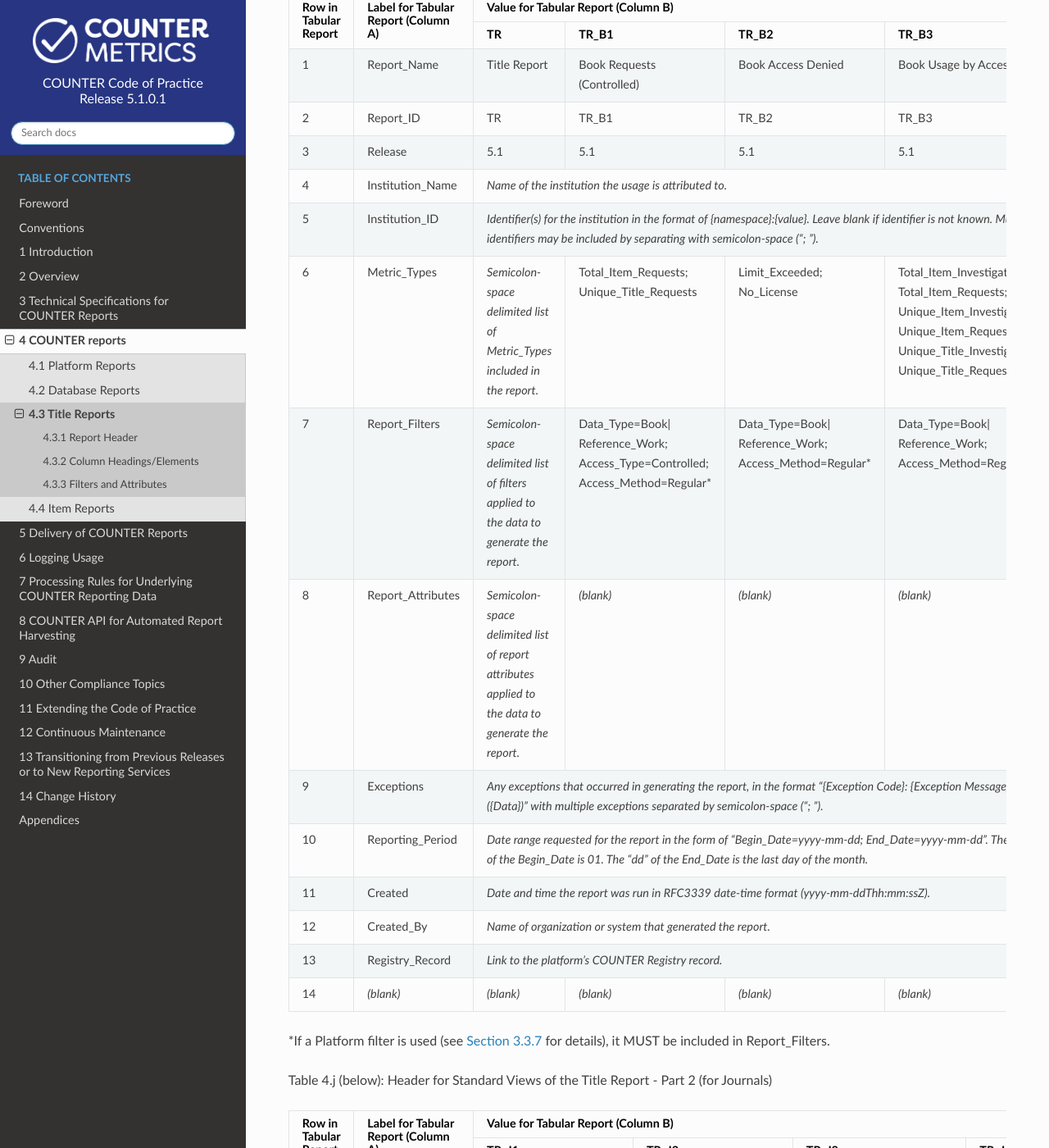
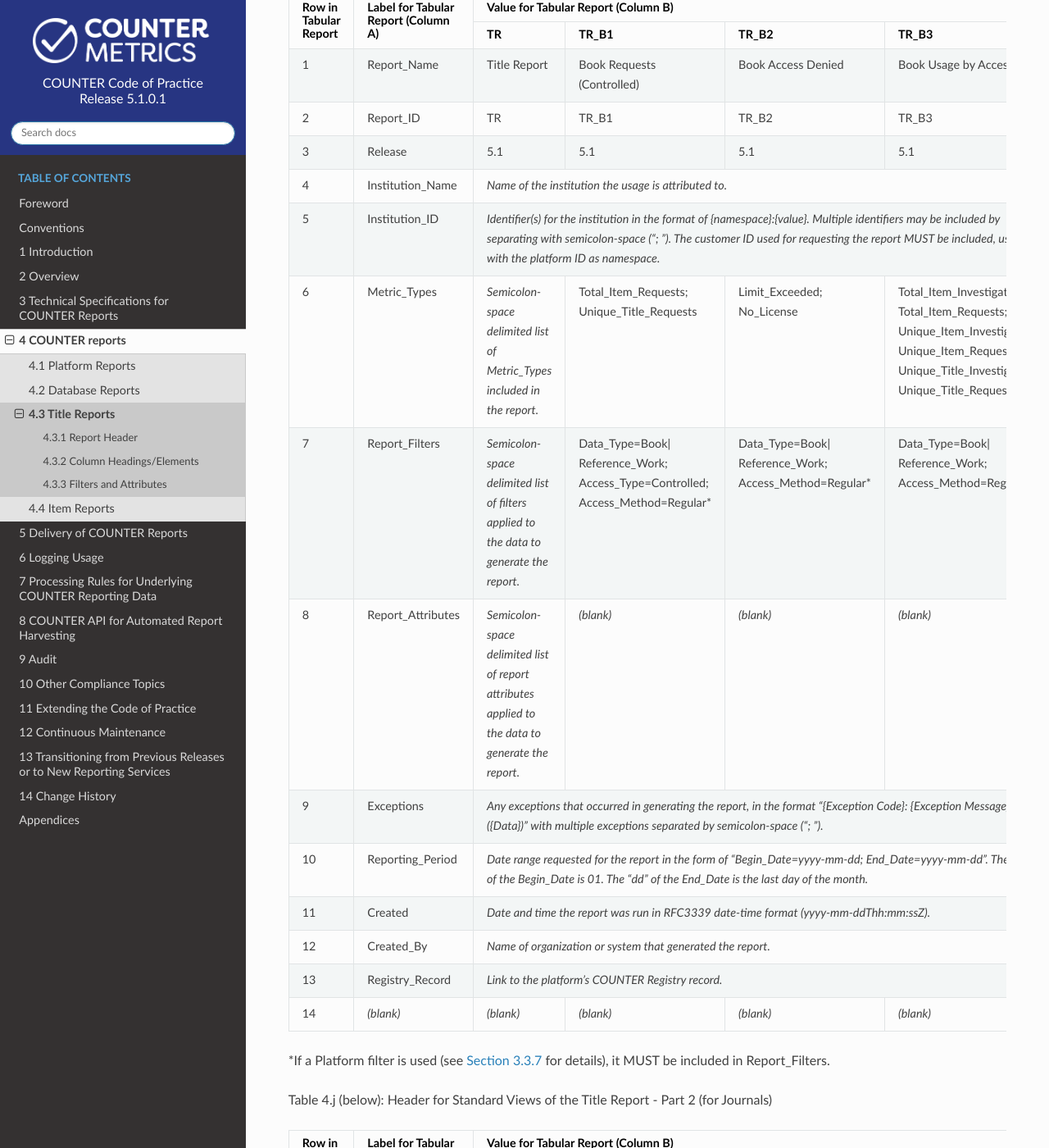
Before and after one commit to Project-Counter/cop5, a Sphinx documentation site: the page built from source/04-reports/03-title-reports.rst, in a window 1280 px wide and 1400 px high, scrolled down 1905 px. Shown: the whole window at 82% size. Built offline with Sphinx 7.4.7 and the Read the Docs theme 3.1.0, drawn with Linux system fonts in a browser that asks for light colours; some of the changed text lies outside the part shown.

Commit message:
Fix Section 4 to require Institution_ID in report headers (#320)

```diff
--- a/source/04-reports/01-platform-reports.rst
+++ b/source/04-reports/01-platform-reports.rst
@@ -86,7 +86,7 @@
 
    * - 5
      - Institution_ID
-     - :cspan:`1` *Identifier(s) for the institution in the format of {namespace}:{value}. Leave blank if identifier is not known. Multiple identifiers may be included by separating with semicolon-space (“; ”).*
+     - :cspan:`1` *Identifier(s) for the institution in the format of {namespace}:{value}. Multiple identifiers may be included by separating with semicolon-space (“; ”). The customer ID used for requesting the report MUST be included, usually with the platform ID as namespace.*
 
    * - 6
      - Metric_Types
--- a/source/04-reports/02-database-reports.rst
+++ b/source/04-reports/02-database-reports.rst
@@ -110,7 +110,7 @@
 
    * - 5
      - Institution_ID
-     - :cspan:`2` *Identifier(s) for the institution in the format of {namespace}:{value}. Leave blank if identifier is not known. Multiple identifiers may be included by separating with semicolon-space (“; ”).*
+     - :cspan:`2` *Identifier(s) for the institution in the format of {namespace}:{value}. Multiple identifiers may be included by separating with semicolon-space (“; ”). The customer ID used for requesting the report MUST be included, usually with the platform ID as namespace.*
 
    * - 6
      - Metric_Types
--- a/source/04-reports/03-title-reports.rst
+++ b/source/04-reports/03-title-reports.rst
@@ -139,7 +139,7 @@
 
    * - 5
      - Institution_ID
-     - :cspan:`3` *Identifier(s) for the institution in the format of {namespace}:{value}. Leave blank if identifier is not known. Multiple identifiers may be included by separating with semicolon-space (“; ”).*
+     - :cspan:`3` *Identifier(s) for the institution in the format of {namespace}:{value}. Multiple identifiers may be included by separating with semicolon-space (“; ”). The customer ID used for requesting the report MUST be included, usually with the platform ID as namespace.*
 
    * - 6
      - Metric_Types
@@ -252,7 +252,7 @@
 
    * - 5
      - Institution_ID
-     - :cspan:`3` *Identifier(s) for the institution in the format of {namespace}:{value}. Leave blank if identifier is not known. Multiple identifiers may be included by separating with semicolon-space (“; ”).*
+     - :cspan:`3` *Identifier(s) for the institution in the format of {namespace}:{value}. Multiple identifiers may be included by separating with semicolon-space (“; ”). The customer ID used for requesting the report MUST be included, usually with the platform ID as namespace.*
 
    * - 6
      - Metric_Types
--- a/source/04-reports/04-item-reports.rst
+++ b/source/04-reports/04-item-reports.rst
@@ -101,7 +101,7 @@
 
    * - 5
      - Institution_ID
-     - :cspan:`2` *Identifier(s) for the institution in the format of {namespace}:{value}. Leave blank if identifier is not known. Multiple identifiers may be included by separating with semicolon-space (“; ”).*
+     - :cspan:`2` *Identifier(s) for the institution in the format of {namespace}:{value}. Multiple identifiers may be included by separating with semicolon-space (“; ”). The customer ID used for requesting the report MUST be included, usually with the platform ID as namespace.*
 
    * - 6
      - Metric_Types
```
